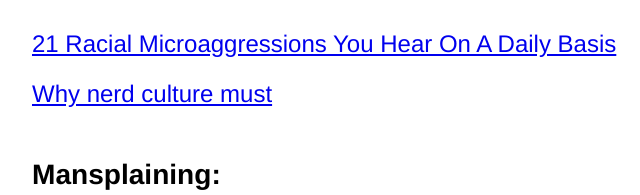
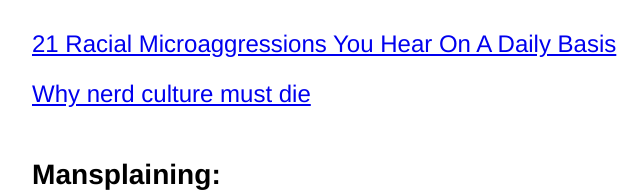
Before and after one commit to fredericmarx/shitty.men, a website: page index.html in a window 1280 px wide. Shown: the part 1685-1880 px from the top of the page, 104-744 px from the left. Drawn offline with Linux system fonts and the light colour scheme.

Commit message:
fix weird <die> tag that appeared

```diff
--- a/index.html
+++ b/index.html
@@ -67,7 +67,7 @@
         <li class="resource-list--item"><a href="http://mobile.nytimes.com/2015/02/22/opinion/sunday/nicholas-kristof-straight-talk-for-white-men.html?referrer=">Straight Talk for white Men</a></li>
         <h3>Microaggressions:</h3>
         <li class="resource-list--item"><a href="http://www.buzzfeed.com/hnigatu/racial-microagressions-you-hear-on-a-daily-basis#.gpYvXz4dQ">21 Racial Microaggressions You Hear On A Daily Basis</a></li>
-        <li class="resource-list--item"><a href="http://petewarden.com/2014/10/05/why-nerd-culture-must-die/">Why nerd culture must <die></die></a></li>
+        <li class="resource-list--item"><a href="http://petewarden.com/2014/10/05/why-nerd-culture-must-die/">Why nerd culture must die</a></li>
         <h3>Mansplaining:</h3>
         <li class="resource-list--item"><a href="https://www.youtube.com/watch?v=9odBeuK251o">Mansplaining</a></li>
         <h3>Sexism & transphobia:</h3>
```
